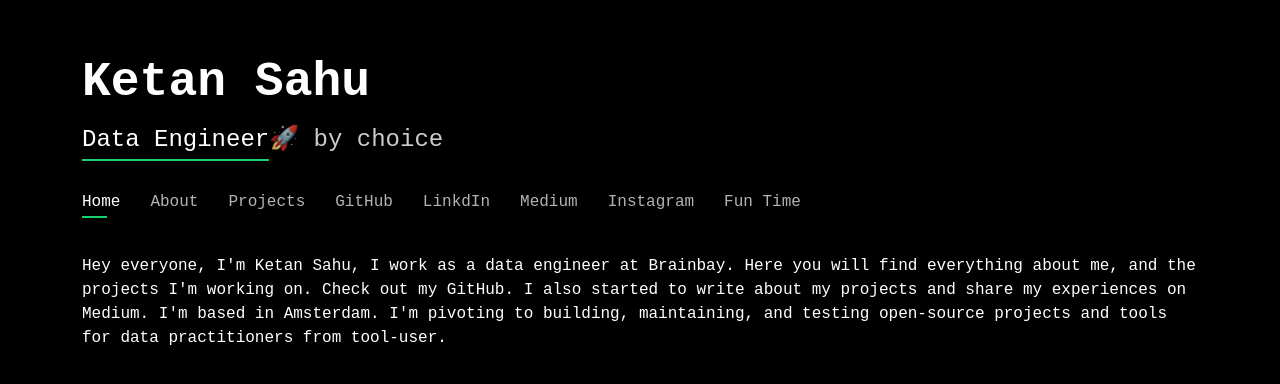
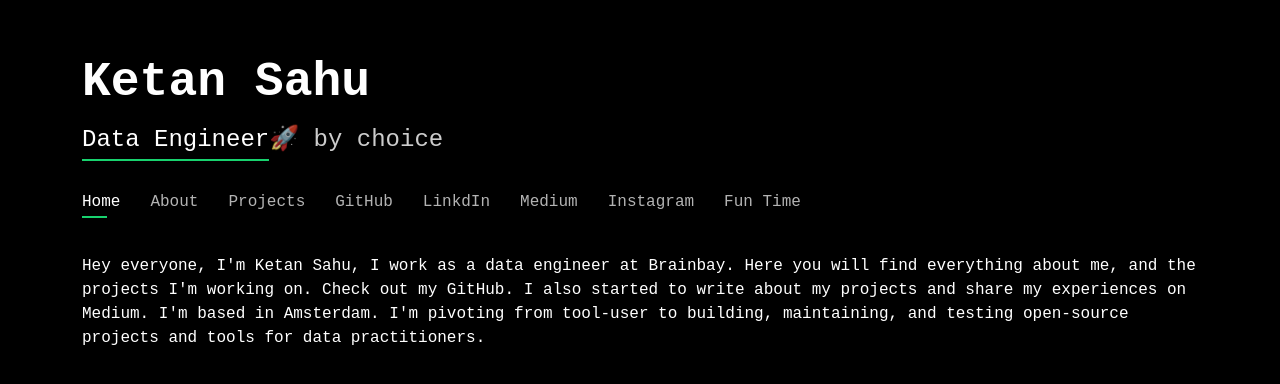
Before and after one commit to ktnsh24/ktnsh24.github.io, a plain HTML site: page index.html in a window 1280 px wide. Shown: the part 176-560 px from the top of the page. Drawn offline with Linux system fonts and the light colour scheme.

```diff
--- a/index.html
+++ b/index.html
@@ -60,8 +60,9 @@
                 Hey everyone, I'm Ketan Sahu, I work as a data engineer at Brainbay.
                 Here you will find everything about me, and the projects I'm working on. Check out my GitHub.
                 I also started to write about my projects and share my experiences on Medium. I'm based in Amsterdam.
-                I'm pivoting to building, maintaining, and testing open-source projects and tools for data
-                practitioners from tool-user.
+                I'm pivoting from tool-user to building, maintaining, and testing open-source projects and tools for
+                data
+                practitioners.
             </div>
 
             <div class="social-links">
```
Also changed, not shown: 1 other file.
